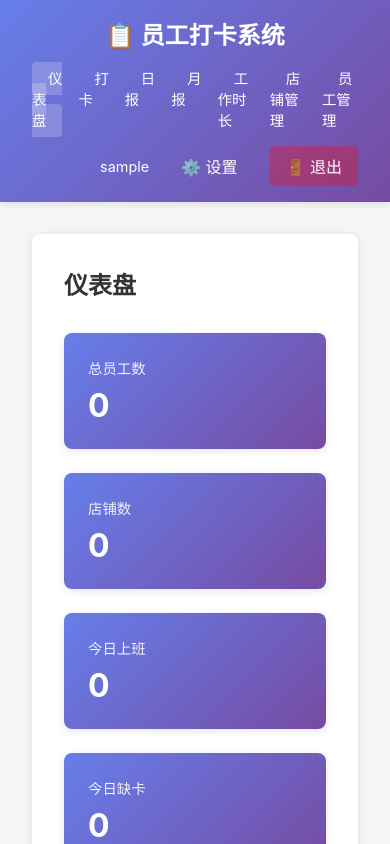
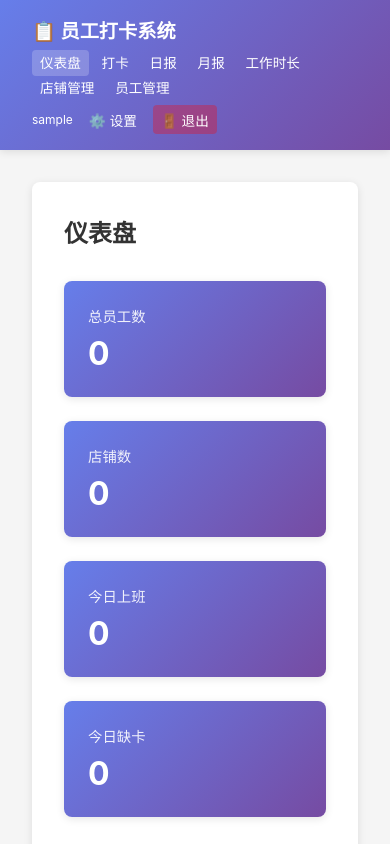
Before and after one commit to berenpek123-hash/attendance-system, a Vue app in the folder frontend/: page / in a window 390 px wide. Shown: the top 844 px of the page. Built offline with nearby package versions, Linux system fonts and the light colour scheme; no server answers; sample sign-in values are in the browser's storage; the HTML template or start-up script is replaced by a standard one.

Commit message:
fix: 修复导航菜单 UI 布局
- 调整菜单栏 flex 布局，防止文字叠在一起
- 减小菜单项字体大小和内间距，适应多个菜单项
- 优化响应式设计（1024px 和 768px 断点）
- 菜单项使用 nowrap 防止换行，整齐排列

```diff
--- a/frontend/src/App.vue
+++ b/frontend/src/App.vue
@@ -88,33 +88,41 @@ export default {
 }
 
 .nav-content {
-  max-width: 1200px;
+  max-width: 100%;
   margin: 0 auto;
   padding: 0 2rem;
   display: flex;
-  justify-content: space-between;
+  justify-content: flex-start;
   align-items: center;
+  gap: 2rem;
+  flex-wrap: wrap;
 }
 
 .logo {
-  font-size: 1.5rem;
+  font-size: 1.2rem;
   font-weight: bold;
   margin: 0;
+  white-space: nowrap;
+  flex-shrink: 0;
 }
 
 .nav-menu {
   display: flex;
   list-style: none;
-  gap: 2rem;
+  gap: 0.5rem;
+  flex-wrap: wrap;
   flex: 1;
+  min-width: 0;
 }
 
 .nav-menu a {
   color: white;
   text-decoration: none;
-  padding: 0.5rem 1rem;
+  padding: 0.5rem 0.8rem;
   border-radius: 4px;
   transition: all 0.3s;
+  font-size: 0.9rem;
+  white-space: nowrap;
 }
 
 .nav-menu a:hover,
@@ -125,25 +133,30 @@ export default {
 .nav-user {
   display: flex;
   align-items: center;
-  gap: 1rem;
+  gap: 0.5rem;
   margin-left: auto;
+  flex-shrink: 0;
+  flex-wrap: wrap;
+  justify-content: flex-end;
 }
 
 .username {
   color: white;
-  font-size: 0.9rem;
+  font-size: 0.8rem;
+  white-space: nowrap;
 }
 
 .nav-link {
   color: white;
   text-decoration: none;
-  padding: 0.5rem 1rem;
+  padding: 0.5rem 0.8rem;
   border-radius: 4px;
   transition: all 0.3s;
   cursor: pointer;
   background: none;
   border: none;
-  font-size: 1rem;
+  font-size: 0.9rem;
+  white-space: nowrap;
 }
 
 .nav-link:hover {
@@ -166,15 +179,38 @@ export default {
   padding: 0 2rem;
 }
 
+@media (max-width: 1024px) {
+  .nav-menu a {
+    padding: 0.3rem 0.5rem;
+    font-size: 0.85rem;
+  }
+
+  .nav-link {
+    padding: 0.3rem 0.5rem;
+    font-size: 0.85rem;
+  }
+
+  .username {
+    font-size: 0.75rem;
+  }
+}
+
 @media (max-width: 768px) {
   .nav-content {
     flex-direction: column;
-    gap: 1rem;
+    align-items: flex-start;
+    gap: 0.5rem;
   }
 
   .nav-menu {
-    gap: 1rem;
-    font-size: 0.9rem;
+    gap: 0.3rem;
+    font-size: 0.8rem;
+    width: 100%;
+  }
+
+  .nav-user {
+    justify-content: flex-start;
+    width: 100%;
   }
 }
 </style>
```
